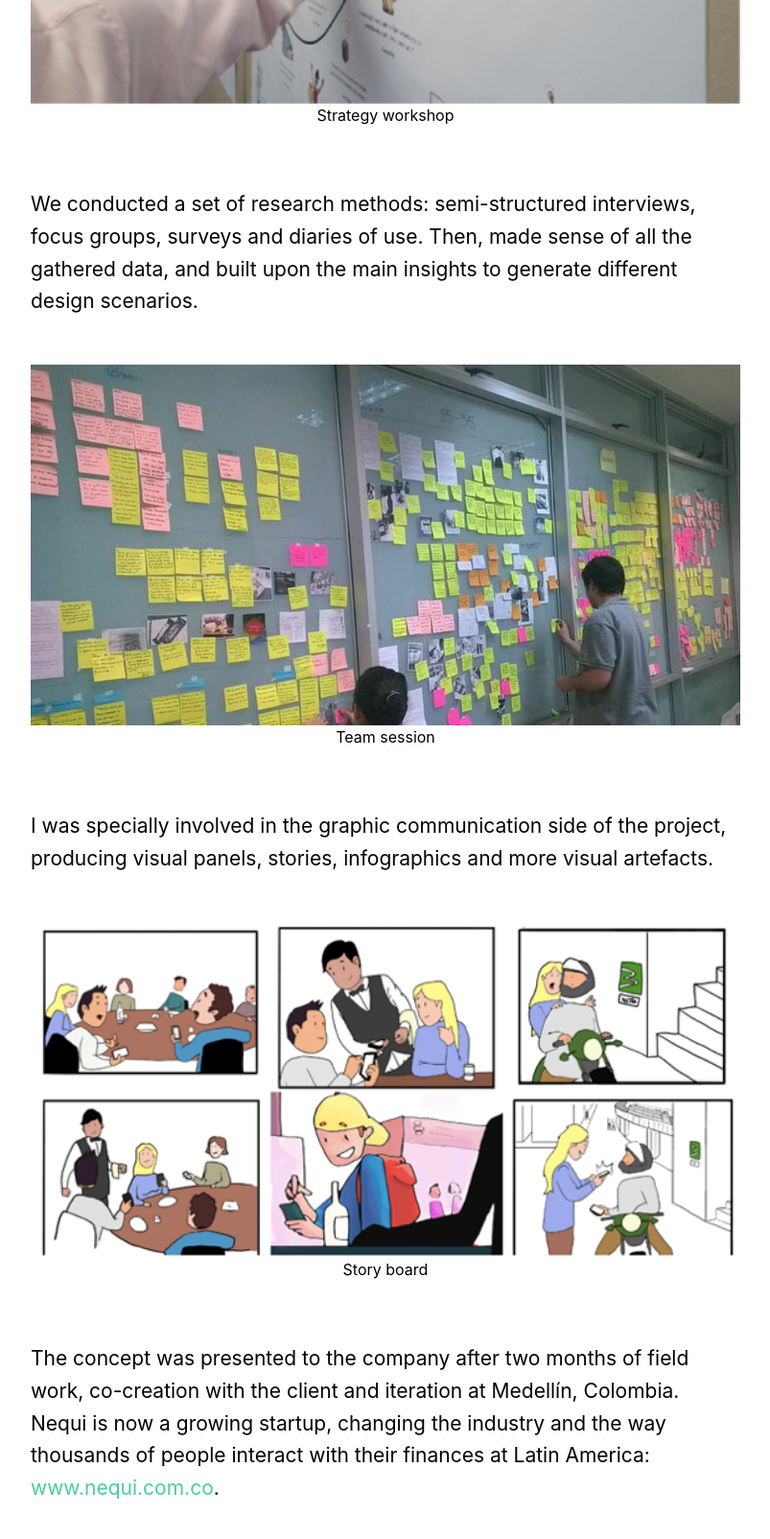
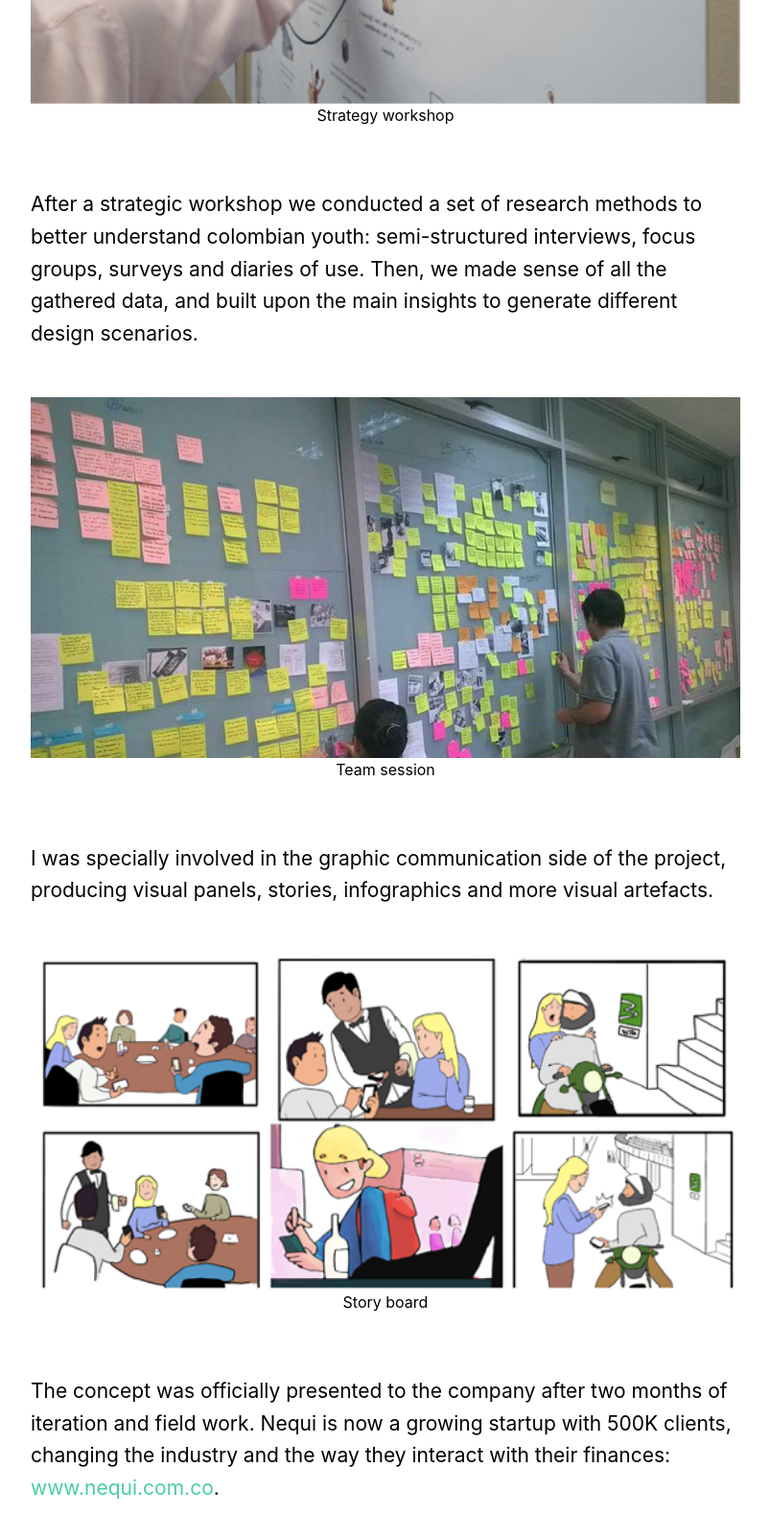
Before and after one commit to pabloalvarezpicasso/pabloalvarezpicasso.github.io, a website with bundled scripts: page nequi.html in a window 1280 px wide. Shown: the part 816-2420 px from the top of the page at 96% size, without its empty margins (238-1041 px from the left). Built offline with nearby package versions, Linux system fonts and the light colour scheme.

Commit message:
Update nequi texts

```diff
--- a/nequi.html
+++ b/nequi.html
@@ -78,10 +78,10 @@
               <h2>Nequi</h2>
               <br />
               <p>
-                The project followed an agile methodology based on Design
-                Sprints. Banking experts, design researchers, business, service
-                and digital designers worked together along the
-                conceptualization phase.<br /><br />
+                The project followed a methodology based on Design Sprints.
+                Financial Experts, Design Researchers, Business, Service and
+                Digital Designers worked together to conceptualise a banking app
+                in Medellín, Colombia.<br /><br />
               </p>
 
               <figure>
@@ -95,10 +95,11 @@
               <br /><br />
 
               <p>
-                We conducted a set of research methods: semi-structured
-                interviews, focus groups, surveys and diaries of use. Then, made
-                sense of all the gathered data, and built upon the main insights
-                to generate different design scenarios.<br /><br />
+                After a strategic workshop we conducted a set of research
+                methods to better understand colombian youth: semi-structured
+                interviews, focus groups, surveys and diaries of use. Then, we
+                made sense of all the gathered data, and built upon the main
+                insights to generate different design scenarios.<br /><br />
               </p>
               <figure>
                 <img
@@ -127,11 +128,10 @@
               <br /><br />
 
               <p>
-                The concept was presented to the company after two months of
-                field work, co-creation with the client and iteration at
-                Medellín, Colombia. Nequi is now a growing startup, changing the
-                industry and the way thousands of people interact with their
-                finances at Latin America:
+                The concept was officially presented to the company after two
+                months of iteration and field work. Nequi is now a growing
+                startup with 500K clients, changing the industry and the way
+                they interact with their finances:
                 <a
                   class="nequi-link"
                   target="_blank"
```
